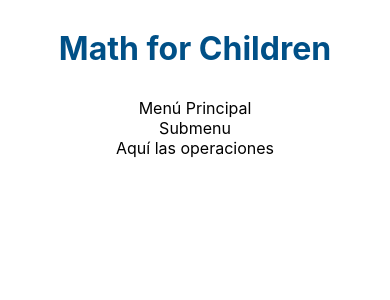
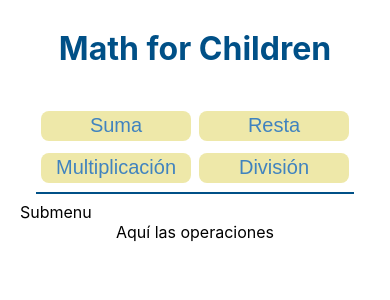
Before and after one commit to Oiranca/mathforchildren, a React (Create React App) app: page / in a window 390 px wide. Shown: the top 300 px of the page. Built offline with nearby package versions, Linux system fonts and the light colour scheme.

Commit message:
main menu component

```diff
--- a/src/App.scss
+++ b/src/App.scss
@@ -1,38 +1,5 @@
 .App {
-  text-align: center;
+  display: flex;
+  flex-direction: row;
+  justify-content: center;
 }
-
-.App-logo {
-  height: 40vmin;
-  pointer-events: none;
-}
-
-@media (prefers-reduced-motion: no-preference) {
-  .App-logo {
-    animation: App-logo-spin infinite 20s linear;
-  }
-}
-
-.App-header {
-  background-color: #282c34;
-  min-height: 100vh;
-  display: flex;
-  flex-direction: column;
-  align-items: center;
-  justify-content: center;
-  font-size: calc(10px + 2vmin);
-  color: white;
-}
-
-.App-link {
-  color: #61dafb;
-}
-
-@keyframes App-logo-spin {
-  from {
-    transform: rotate(0deg);
-  }
-  to {
-    transform: rotate(360deg);
-  }
-}
--- a/src/component/Container/Container.tsx
+++ b/src/component/Container/Container.tsx
@@ -1,5 +1,6 @@
 import React from "react";
 import "./Container.scss";
+import { MainMenu } from "../MainMenu/MainMenu";
 
 export const Container = () => {
   return (
@@ -8,7 +9,9 @@ export const Container = () => {
         <h1> Math for Children</h1>
       </header>
       <main>
-        <section className={"main-tab"}>Menú Principal</section>
+        <section>
+          <MainMenu />
+        </section>
         <section>Submenu</section>
       </main>
 
--- /dev/null
+++ b/src/component/MainMenu/MainMenu.scss
@@ -0,0 +1,47 @@
+@use './src/style/colorBase';
+@use './src/style/buttonStyle';
+
+
+.main-tab {
+  display: flex;
+  justify-content: center;
+  align-items: center;
+  margin: 0 1rem;
+
+  .main-menu {
+    display: flex;
+    flex-direction: row;
+    justify-content: space-around;
+    list-style: none;
+    padding: 15px;
+    gap: 1rem;
+    margin: 0.5rem 0;
+    border-bottom: 2px solid colorBase.$darkPrincipalColor;
+
+    .item-menu {
+      @include buttonStyle.button;
+
+
+    }
+  }
+
+  .item-menu:hover {
+    @include buttonStyle.buttonHover
+  }
+
+}
+
+@media screen and (max-width: 768px) {
+  .main-tab {
+    .main-menu {
+      display: grid;
+      grid-template-columns: repeat(2, 1fr);
+      align-content: center;
+      gap: 0.5rem;
+      list-style: none;
+      padding: 5px;
+      margin: 0.5rem 0;
+      border-bottom: 2px solid colorBase.$darkPrincipalColor;
+    }
+  }
+}
--- /dev/null
+++ b/src/component/MainMenu/MainMenu.tsx
@@ -0,0 +1,23 @@
+import React from "react";
+import "./MainMenu.scss";
+
+export const MainMenu = () => {
+  return (
+    <main className="main-tab">
+      <ul className="main-menu">
+        <li>
+          <button className="item-menu">Suma</button>
+        </li>
+        <li>
+          <button className="item-menu">Resta</button>
+        </li>
+        <li>
+          <button className="item-menu">Multiplicación</button>
+        </li>
+        <li>
+          <button className="item-menu">División</button>
+        </li>
+      </ul>
+    </main>
+  );
+};
--- a/src/style/buttonStyle.scss
+++ b/src/style/buttonStyle.scss
@@ -6,6 +6,7 @@
   height: 30px;
   background: colorBase.$colorButton;
   border: none;
+  border-radius: 8px;
   color: colorBase.$textButtonColor;
   margin-bottom: 0.25rem;
 }
--- a/src/style/colorBase.scss
+++ b/src/style/colorBase.scss
@@ -9,11 +9,11 @@ $lightSecondColor: #BCF5FF;
 
 /* Color Button */
 
-$colorButton: $darkPrincipalColor;
-$buttonHover: #EEE8A9;
+$colorButton: #EEE8A9;
+$buttonHover: $darkPrincipalColor;
 
 
 /* Text Color */
 
-$textButtonColor: $lightSecondColor;
-$textButtonColorHover: $principalColor;
+$textButtonColor: $principalColor;
+$textButtonColorHover: $lightSecondColor;
```
Also changed, not shown: public/manifest.json, 1 other file (tests, documents, lock files or other folders).
